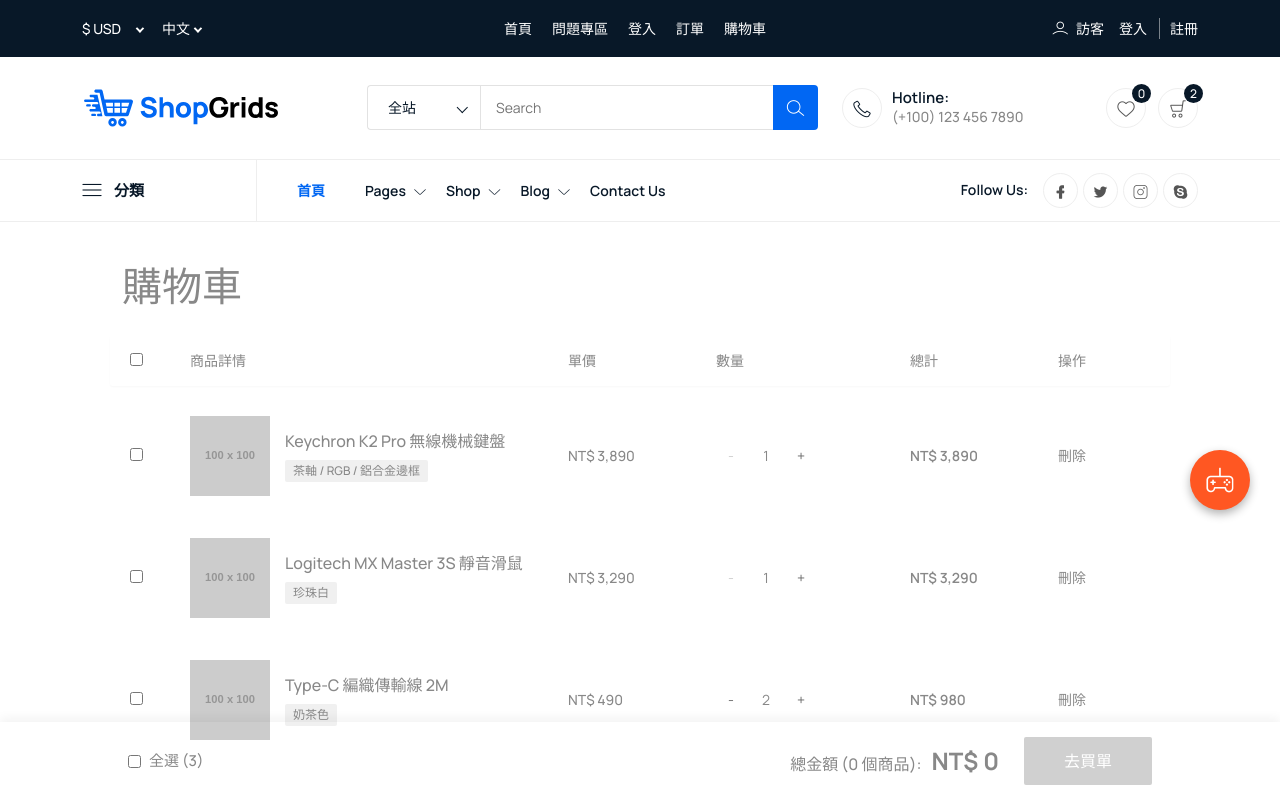
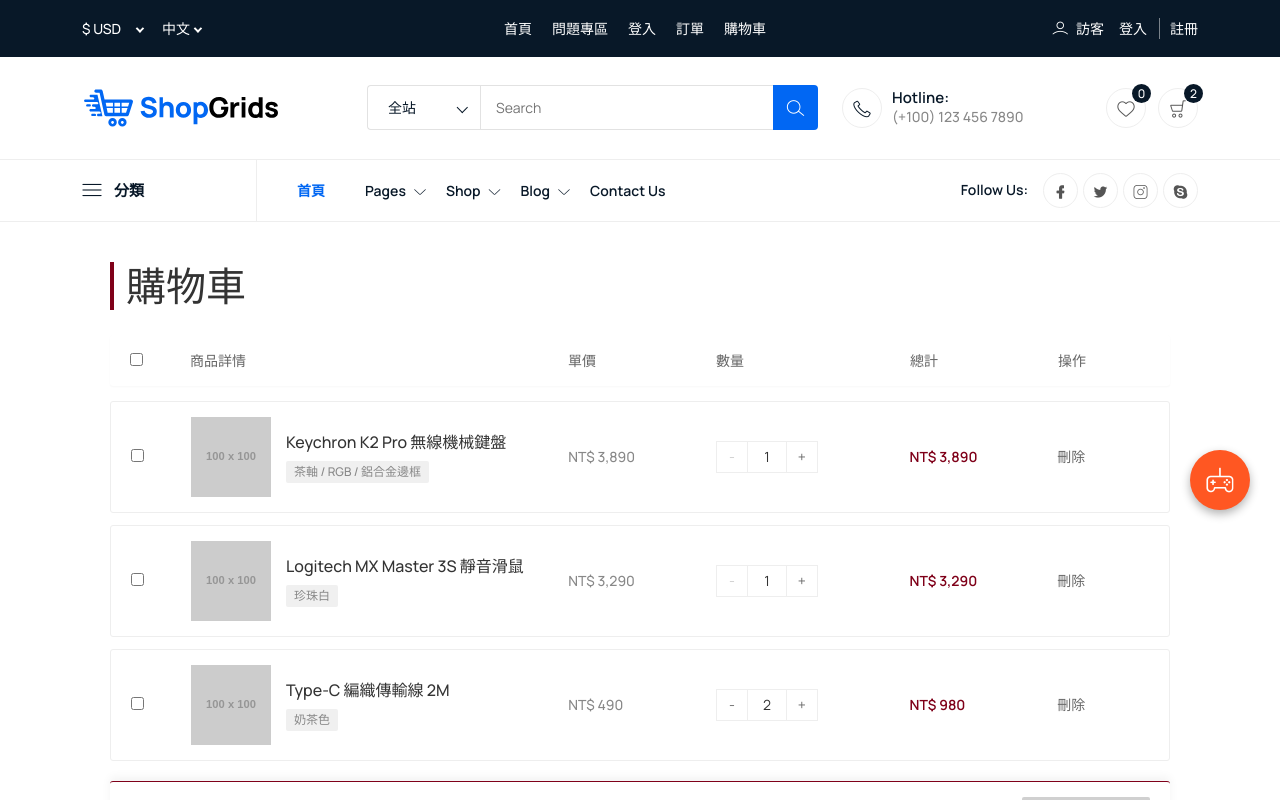
Before and after one commit to xu354cl4/PCShopAngular, an Angular app: page /cart in a window 1280 px wide. Shown: the top 800 px of the page. Built offline with nearby package versions, Linux system fonts and the light colour scheme.

Commit message:
購物車結帳鈕

```diff
--- a/src/app/cart/cart.component.css
+++ b/src/app/cart/cart.component.css
@@ -2,7 +2,7 @@
 
   max-width: 1100px;
 
-  margin: 40px auto 120px; /* 底部留白給 fixed footer */
+  margin: 40px auto 80px;
 
   padding: 0 20px;
 
@@ -28,11 +28,13 @@
 
 /* Grid Layout Setup */
 
-.cart-header, .cart-item {
+.cart-header,
+.cart-item {
 
   display: grid;
 
-  grid-template-columns: 50px 4fr 1.5fr 2fr 1.5fr 1fr; /* 仿蝦皮比例 */
+  grid-template-columns: 50px 4fr 1.5fr 2fr 1.5fr 1fr;
+  /* 仿蝦皮比例 */
 
   align-items: center;
 
@@ -58,7 +60,7 @@
 
   border-radius: 3px;
 
-  box-shadow: 0 1px 2px rgba(0,0,0,0.03);
+  box-shadow: 0 1px 2px rgba(0, 0, 0, 0.03);
 
 }
 
@@ -116,7 +118,11 @@
 
   .details {
 
-    .name { font-size: 16px; color: var(--muji-text); margin-bottom: 6px; }
+    .name {
+      font-size: 16px;
+      color: var(--muji-text);
+      margin-bottom: 6px;
+    }
 
     .spec-badge {
 
@@ -168,9 +174,14 @@
 
     transition: background 0.2s;
 
-    &:hover { background: #f5f5f5; }
+    &:hover {
+      background: #f5f5f5;
+    }
 
-    &:disabled { color: #ccc; cursor: default; }
+    &:disabled {
+      color: #ccc;
+      cursor: default;
+    }
 
   }
 
@@ -220,7 +231,10 @@
 
   font-size: 14px;
 
-  &:hover { color: var(--muji-danger); text-decoration: underline; }
+  &:hover {
+    color: var(--muji-danger);
+    text-decoration: underline;
+  }
 
 }
 
@@ -229,20 +243,14 @@
 /* Sticky Footer */
 
 .checkout-bar {
+  position: relative;
+  width: 100%;
+  background: var(--muji-card);
+  border-top: 1px solid var(--muji-primary);
+  padding: 15px 20px;
+  margin-top: 20px;
+  border-radius: 3px;
 
-  position: fixed;
-
-  bottom: 0;
-
-  left: 0;
-
-  width: 100%;
-
-  background: var(--muji-card);
-
-  border-top: 1px solid var(--muji-primary); /* 上緣加強無印色 */
-
-  padding: 15px 10%; /* 響應式 padding */
 
   display: flex;
 
@@ -250,7 +258,7 @@
 
   align-items: center;
 
-  box-shadow: 0 -4px 10px rgba(0,0,0,0.05);
+  box-shadow: 0 -4px 10px rgba(0, 0, 0, 0.05);
 
   z-index: 100;
 
@@ -320,9 +328,14 @@
 
 
 
-      &:hover { background: var(--muji-primary-dark); }
+      &:hover {
+        background: var(--muji-primary-dark);
+      }
 
-      &:disabled { background: #d0d0d0; cursor: not-allowed; }
+      &:disabled {
+        background: #d0d0d0;
+        cursor: not-allowed;
+      }
 
     }
 
--- a/src/styles.css
+++ b/src/styles.css
@@ -1,6 +1,18 @@
+/* Global Theme Variables */
+:root {
+  --muji-primary: #7F0019;
+  --muji-primary-dark: #590012;
+  --muji-text: #333333;
+  --muji-text-light: #666666;
+  --muji-card: #ffffff;
+  --muji-border: #eeeeee;
+  --muji-danger: #d9534f;
+}
+
 /* You can add global styles to this file, and also import other style files */
 
-html, body {
+html,
+body {
   height: 100%;
   margin: 0;
   padding: 0;
```
